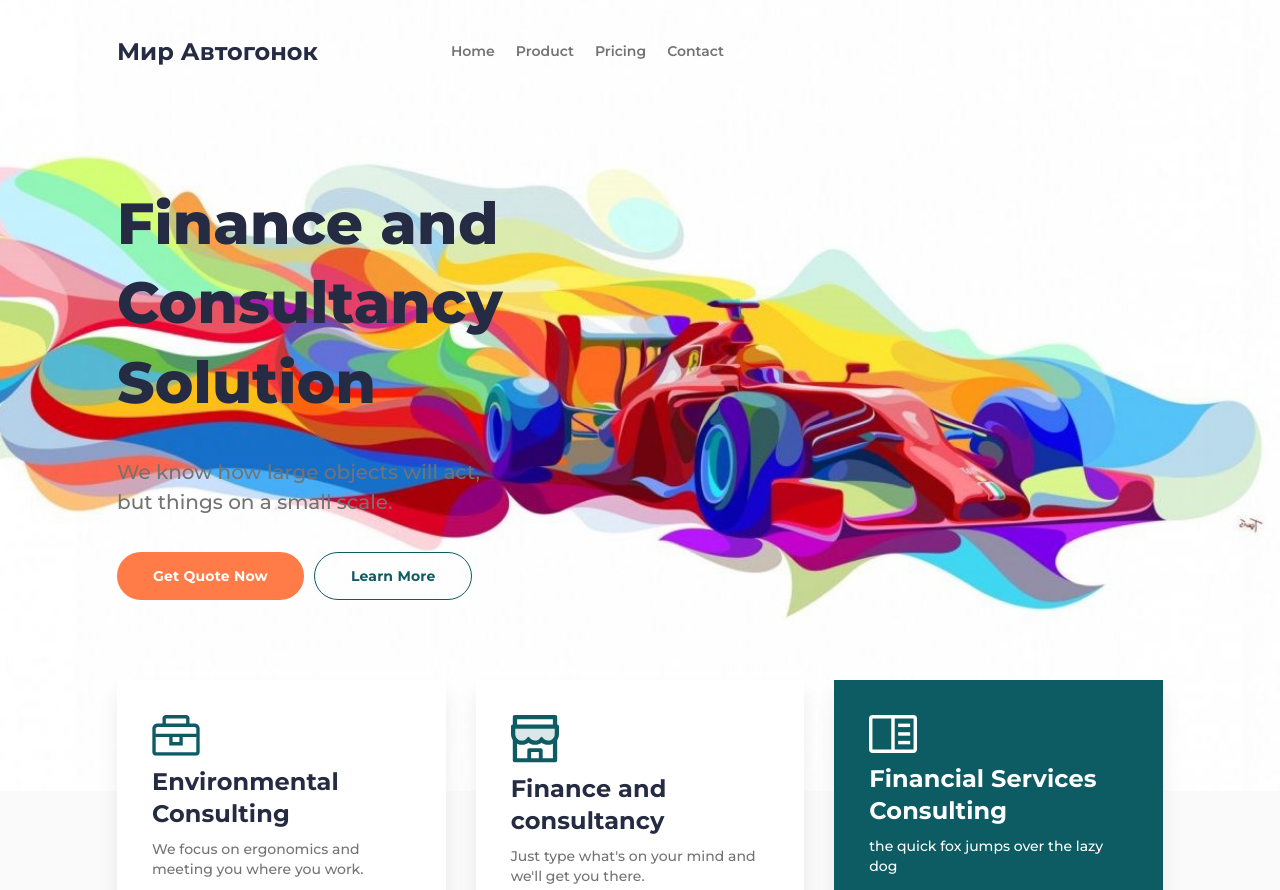
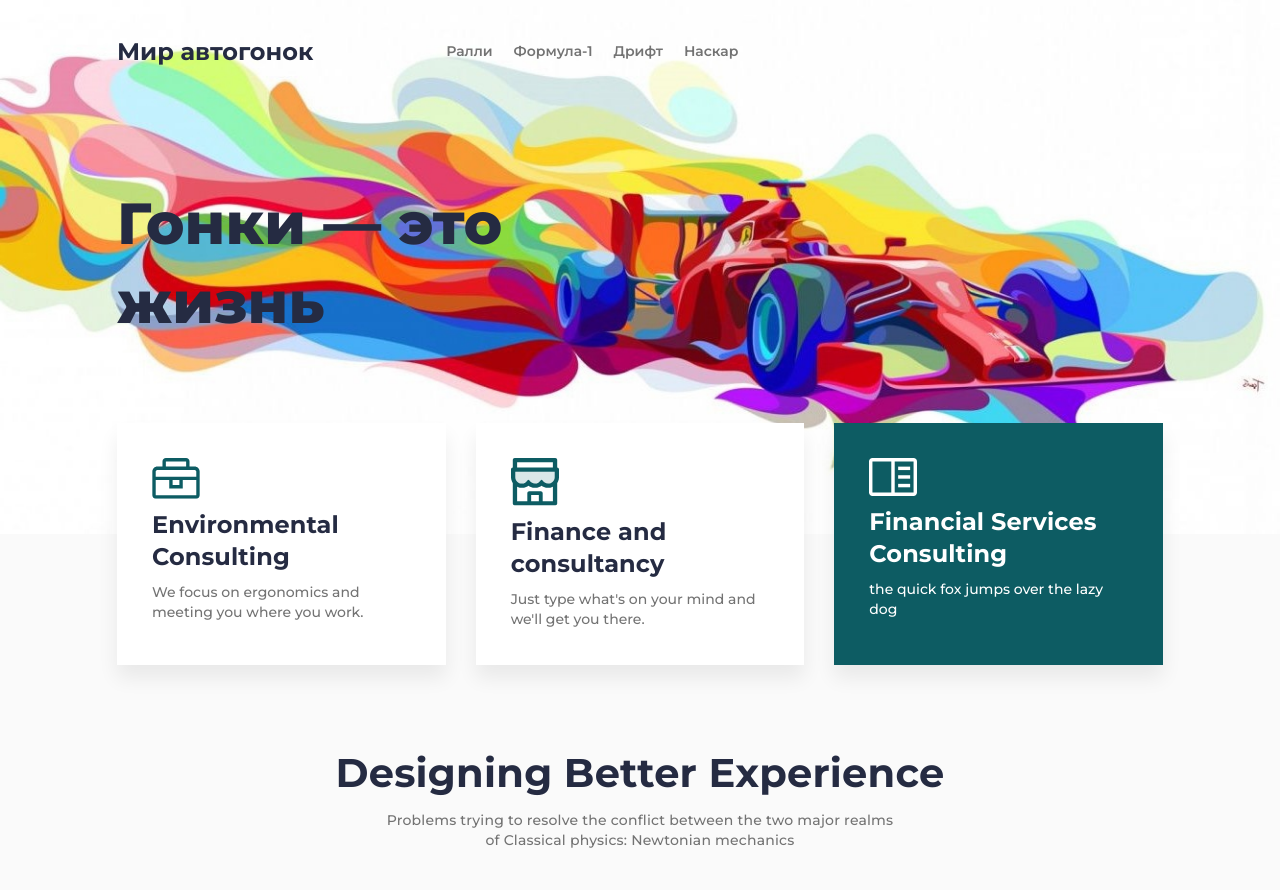
Before and after one commit to VladDer27/Web, a plain HTML site: page index.html in a window 1280 px wide. Shown: the top 890 px of the page. Drawn offline with Linux system fonts and the light colour scheme.

Commit message:
small changes

```diff
--- a/index.html
+++ b/index.html
@@ -12,21 +12,21 @@
 			<header class="header">
 				<div class="header__container _container">
 					<a href="" class="header__logo">
-						Мир Автогонок
+						Мир автогонок
 					</a>
 					<nav class="header__menu menu">
 						<ul class="menu__list">
 							<li class="menu__item">
-								<a href="" class="menu__link">Home</a>
+								<a href="" class="menu__link">Ралли</a>
 							</li>
 							<li class="menu__item">
-								<a href="" class="menu__link">Product</a>
+								<a href="" class="menu__link">Формула-1</a>
 							</li>
 							<li class="menu__item">
-								<a href="" class="menu__link">Pricing</a>
+								<a href="" class="menu__link">Дрифт</a>
 							</li>
 							<li class="menu__item">
-								<a href="" class="menu__link">Contact</a>
+								<a href="" class="menu__link">Наскар</a>
 							</li>
 						</ul>
 					</nav>
@@ -36,7 +36,8 @@
 				<div class="page__main-block main-block">
 					<div class="main-block__container _container">
 						<div class="main-block__body">
-							<h1 class="main-block__title">Finance and Consultancy Solution</h1>
+							<h1 class="main-block__title">Гонки — это жизнь</h1>
+							<!--
 							<div class="main-block__text">
 								We know how large objects will act, but things on a small scale.
 							</div>
@@ -44,6 +45,7 @@
 								<a href="" class="main-block__button main-block__button_orange">Get Quote Now</a>
 								<a href="" class="main-block__button main-block__button_border">Learn More</a>
 							</div>
+							-->
 						</div>
 					</div>
 					<div class="main-block__image _ibg">
@@ -207,7 +209,7 @@
 						</div>
 						<div class="whoweare__body">
 							<div class="whoweare__video">
-								<iframe width="560" height="315" src="https://www.youtube.com/watch?v=WwwhlA2Kvjs" title="YouTube video player" frameborder="0" allow="accelerometer; autoplay; clipboard-write; encrypted-media; gyroscope; picture-in-picture" allowfullscreen></iframe>
+								<iframe width="560" height="315" src="https://www.youtube.com/embed/z9srZ6KZDv0" title="YouTube video player" frameborder="0" allow="accelerometer; autoplay; clipboard-write; encrypted-media; gyroscope; picture-in-picture" allowfullscreen></iframe>
 							</div>
 							<div class="whoweare__content">
 								<div class="whoweare__top">
```
